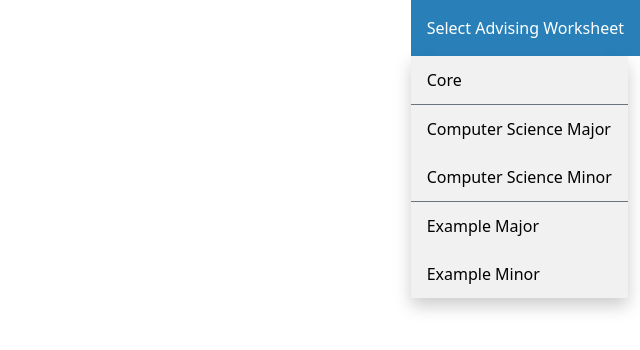
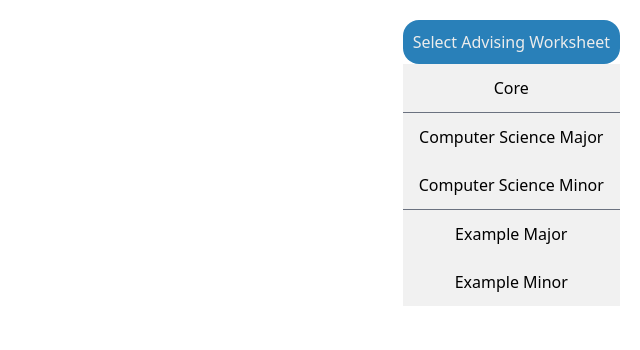
Before and after one commit to AlphaBackfire/alphabackfire.github.io, a plain HTML site: page index.html in a window 1280 px wide. Both pictures are taken after a click on the button "Select Advising Worksheet". Shown: the whole page, without its empty margins (640-1280 px from the left). Drawn offline with nearby package versions, Linux system fonts and the light colour scheme.

Commit message:
Update index.html

```diff
--- a/index.html
+++ b/index.html
@@ -8,8 +8,9 @@
   <style>
     .dropbtn {
       background-color: #3498DB;
+      border-radius: 16px;
       color: white;
-      padding: 16px;
+      padding: 10px;
       font-size: 16px;
       border: none;
       cursor: pointer;
@@ -17,9 +18,14 @@
 
     .dropbtn:hover, .dropbtn:focus {
       background-color: #2980B9;
+      color: #ececec;
     }
 
+
     .dropdown {
+      border: none;
+      text-align: center;
+      padding: 20px;
       position: relative;
       display: inline-block;
     }
@@ -30,7 +36,7 @@
       background-color: #f1f1f1;
       min-width: 160px;
       overflow: auto;
-      box-shadow: 0px 8px 16px 0px rgba(0,0,0,0.2);
+      /* box-shadow: 0px 8px 16px 0px rgba(0,0,0,0.2); */
       z-index: 1;
     }
 
@@ -41,7 +47,10 @@
       display: block;
     }
 
-    .dropdown a:hover {background-color: #ddd;}
+    .dropdown a:hover {
+      color: black;
+      background-color: #ddd;
+      }
 
     .show {display: block;}
   </style>
@@ -70,7 +79,8 @@
       }
 
       // Close the dropdown if the user clicks outside of it
-      window.onclick = function(event) {
+
+      window.mouseover = function(event) {
         if (!event.target.matches('.dropbtn')) {
           var dropdowns = document.getElementsByClassName("dropdown-content");
           var i;
```
